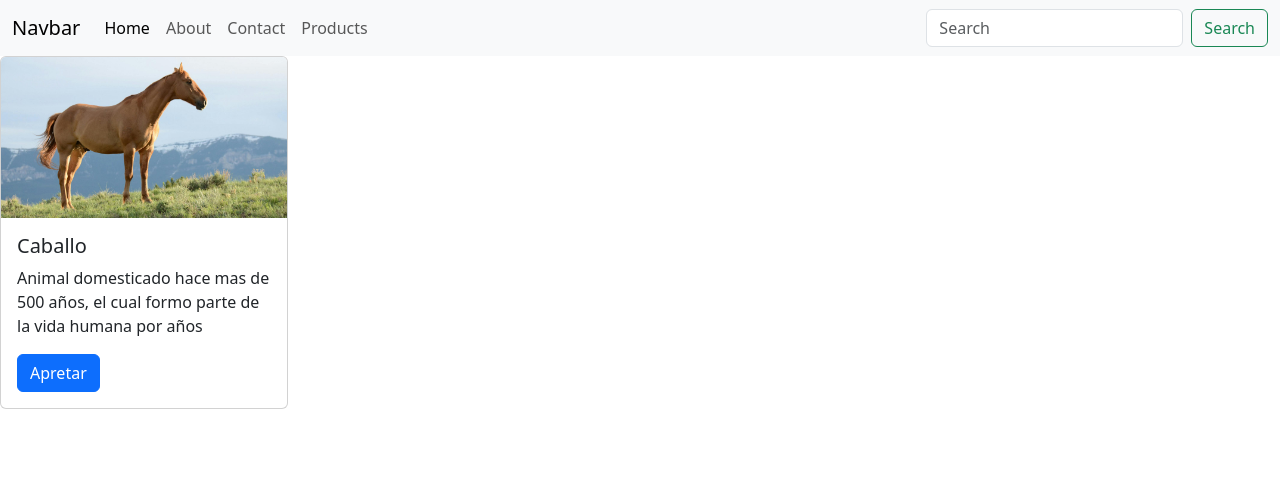
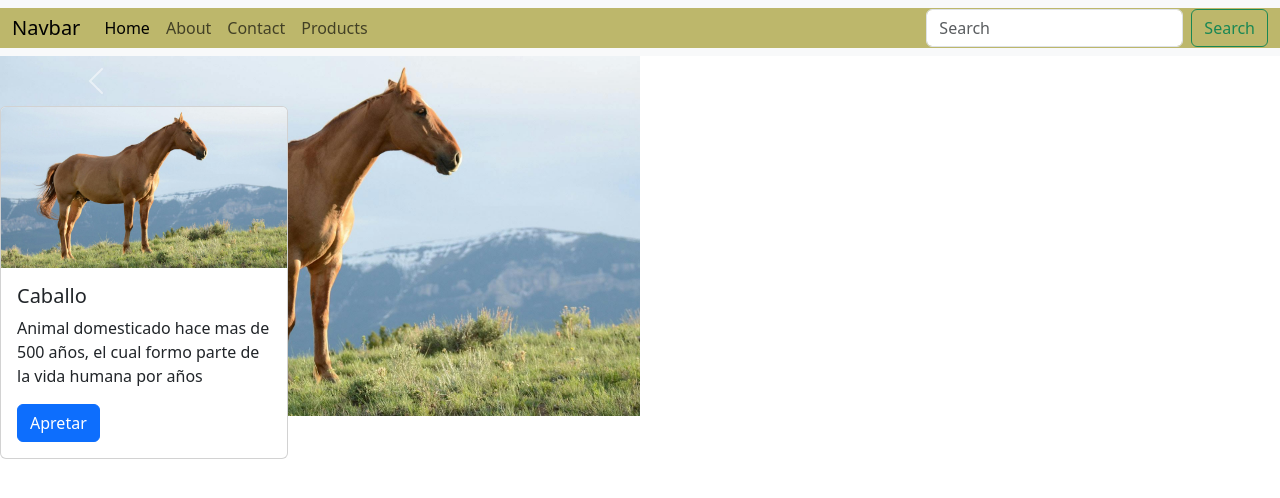
Before and after one commit to M4T30O/Web2ProyectoIndividualAng, an Angular app: page / in a window 1280 px wide. Shown: the top 498 px of the page. Built offline with nearby package versions, Linux system fonts and the light colour scheme.

Commit message:
Creamos una nueva interfaz y avanzo con las demas secciones de la pagina

```diff
--- a/src/app/app.html
+++ b/src/app/app.html
@@ -1,5 +1,5 @@
 <nav class="navbar navbar-expand-lg bg-body-tertiary">
-  <div class="container-fluid">
+  <div class="container-fluid" style="background-color: darkkhaki;">
     <a class="navbar-brand" href="#">Navbar</a>
     <button class="navbar-toggler" type="button" data-bs-toggle="collapse" data-bs-target="#navbarSupportedContent" aria-controls="navbarSupportedContent" aria-expanded="false" aria-label="Toggle navigation">
       <span class="navbar-toggler-icon"></span>
--- /dev/null
+++ b/src/app/models/animales.ts
@@ -0,0 +1,6 @@
+export interface Animales {
+    edad: number;
+    especie: string;
+    genero: string;
+    habitat: string;
+}
--- a/src/app/page/about/about.html
+++ b/src/app/page/about/about.html
@@ -1 +1,9 @@
-<p>about works!</p>
+<div>
+    <h2><b>Informacion sobre el sitio:</b></h2>
+</div>
+
+<div class="container">
+    <div class="row">
+
+    </div>
+</div>
--- a/src/app/page/contact/contact.html
+++ b/src/app/page/contact/contact.html
@@ -1,4 +1,4 @@
-<title>Contactanos:</title>
+<h2> <b>Contactanos:</b></h2>
 
 <form>
     <div class="container">
--- a/src/app/page/home/home.css
+++ b/src/app/page/home/home.css
@@ -1,3 +1,8 @@
 .btn-primary:hover{
     background-color: green;
 }
+
+#carousel {
+    width: 100%;
+    height: 50px;
+}
--- a/src/app/page/home/home.html
+++ b/src/app/page/home/home.html
@@ -1,3 +1,25 @@
+<div id="carousel" class="carousel slide">
+  <div class="carousel-inner">
+    <div class="carousel-item active">
+      <img src="../../../assets/caballo.jpg" class="d-block w-50" alt="...">
+    </div>
+    <div class="carousel-item">
+      <img src="../../../assets/Leopardo.jpg" class="d-block w-50" alt="...">
+    </div>
+    <div class="carousel-item">
+      <img src="../../../assets/Lobo.jpg" class="d-block w-50" alt="...">
+    </div>
+  </div>
+  <button class="carousel-control-prev" type="button" data-bs-target="#carouselExample" data-bs-slide="prev">
+    <span class="carousel-control-prev-icon" aria-hidden="true"></span>
+    <span class="visually-hidden">Previous</span>
+  </button>
+  <button class="carousel-control-next" type="button" data-bs-target="#carouselExample" data-bs-slide="next">
+    <span class="carousel-control-next-icon" aria-hidden="true"></span>
+    <span class="visually-hidden">Next</span>
+  </button>
+</div>
+
 <div class="card" style="width: 18rem;">
   <img src="../../../assets/caballo.jpg" class="card-img-top" alt="...">
   <div class="card-body">
--- a/src/app/page/product/product.css
+++ b/src/app/page/product/product.css
@@ -12,7 +12,8 @@
     }
 
     .title {
-        color: darkblue;
+        text-align: center;
+        color: black;
     }
 }
 
--- a/src/app/page/product/product.html
+++ b/src/app/page/product/product.html
@@ -1,4 +1,4 @@
-<h1 class="title">Seccion de productos</h1>
+<h2 class="title"> <b>Seccion de productos</b></h2>
 
 <div class="container">
     <div class="row">
@@ -39,7 +39,7 @@
                 </div>
 
                 <div class="modal-footer">
-                    <button type="button" class="btn btn-secondary" data-bs-dismiss="modal">Close</button>
+                    <button type="button" class="btn btn-secondary" data-bs-dismiss="modal">Cerrar</button>
                 </div>
             </div>
         </div>
--- a/src/app/page/product/product.ts
+++ b/src/app/page/product/product.ts
@@ -40,7 +40,7 @@ export class Product {
         alt: "Foto de un lobo",
         nombreC: "Canis Lupus",
         titulo: "Lobo",
-        descripcion: "Animal directamente relacionado con los perros (o mas bien alreves) y que forman parte de la misma familiay rama, los canido.",
+        descripcion: "Animal directamente relacionado con los perros (o mas bien alreves) y que forman parte de la misma familia y rama, los canidos.",
         anualPublicacion: 2025
       },
       {
@@ -49,7 +49,7 @@ export class Product {
         alt: "Foto de un Leopardo",
         nombreC: "Panthera pardus",
         titulo: "Leopardo",
-        descripcion: "Animal salvaje, carnivoro y considerado peligroso, son de gran tamaño y son los depredadores mas peligrosos de su ambiente.",
+        descripcion: "Animal salvaje, carnivoro, son de gran tamaño y son de los, sino los depredadores mas peligrosos de su ambiente.",
         anualPublicacion: 2025
       },
     ]
```
Lines whose indentation alone changed are shown as unchanged.
